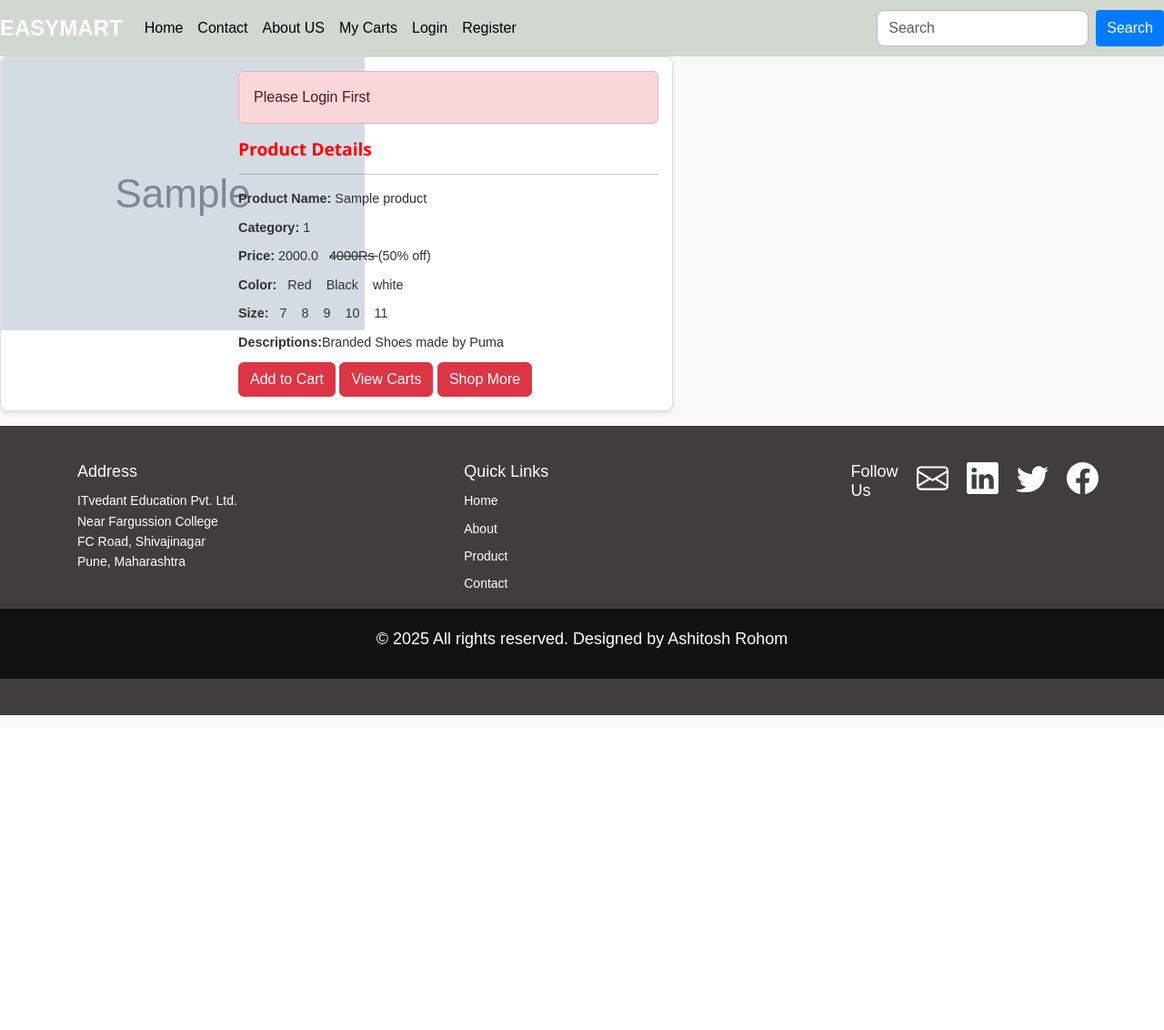
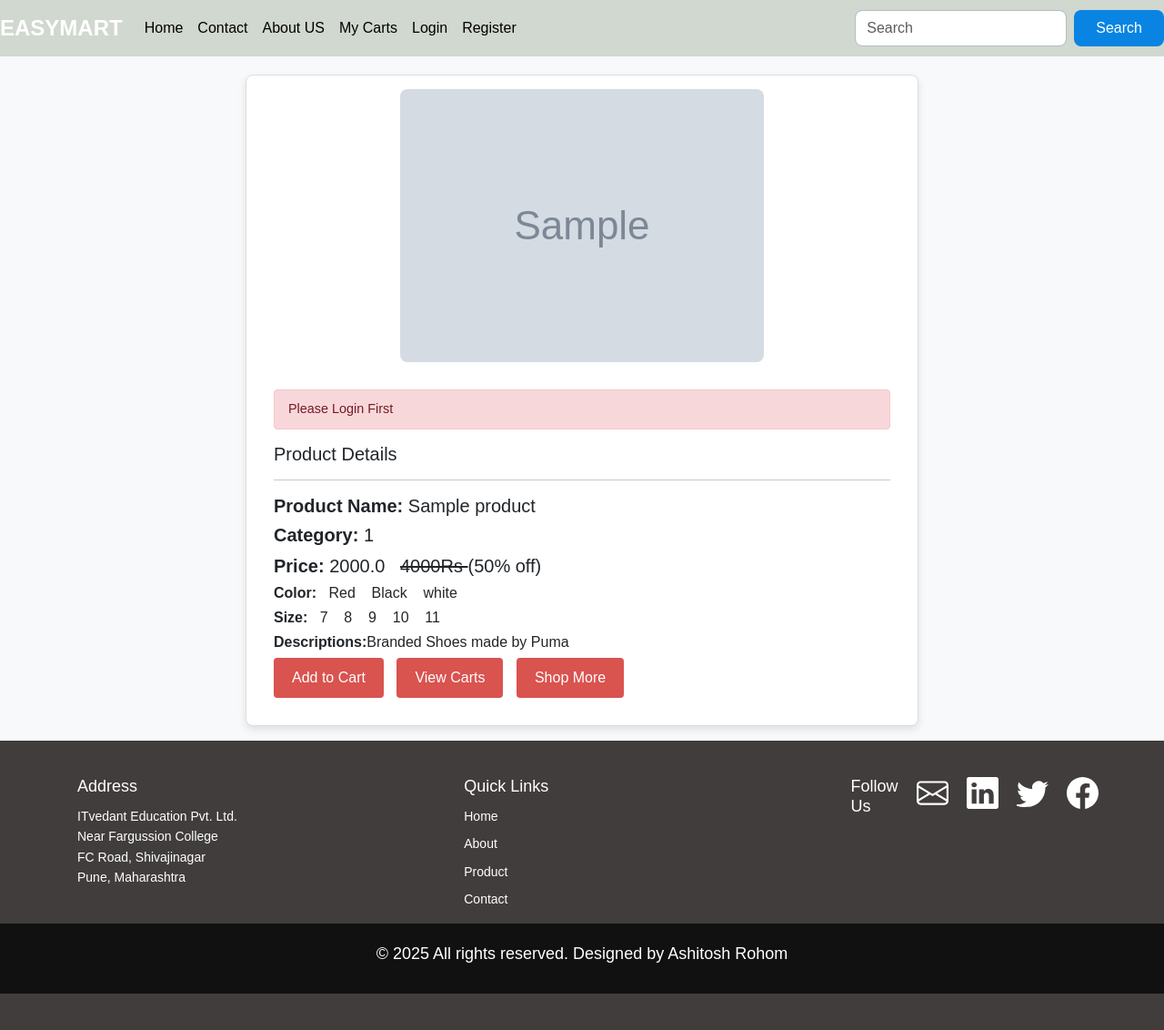
Before and after one commit to ashurohom/E-Commerce-Website, a Django app: page /addtocart/1/ in a window 1280 px wide. Shown: the whole page at 91% size. Before the commit the page ends 786 px from the top, so only its background shows below. Run offline with Django 5.2, Linux system fonts and the light colour scheme; tables that the repository leaves empty hold one stand-in row (values such as "Sample post"); grey boxes marked "Sample" are stand-in pictures; some libraries are stand-ins or nearby versions.

Commit message:
update product detias page

```diff
--- a/ecom/static/CSS/product.css
+++ b/ecom/static/CSS/product.css
@@ -5,92 +5,91 @@
     box-sizing: border-box;
 }
 
-/* Body Styling */
-body {
-    font-family: Arial, sans-serif;
-    background-color: #f9f9f9;
-    color: #333;
-    line-height: 1.6;
-}
-
 /* Card Container */
-.cards {
+.unique-style-3 {
     margin: 20px auto;
     border: 1px solid #ddd;
     border-radius: 8px;
     background-color: #fff;
     box-shadow: 0 4px 8px rgba(0, 0, 0, 0.1);
-    overflow: hidden;
-    max-width: 740px;
+    padding: 15px;
+    font-family: Arial, sans-serif;
 }
 
 /* Row Styling */
-.row {
+.unique-style-3 .row {
     display: flex;
     flex-wrap: wrap;
+    gap: 15px;
 }
 
 /* Image Column */
-.unique-style-4 img {
-    width: 100%;
-    height: auto;
-    object-fit: cover;
-    border-radius: 8px 0 0 8px;
+.unique-style-4 {
+    flex: 1 1 40%;
+    text-align: center;
 }
 
-/* Text Column */
+.unique-style-4 img {
+    max-width: 100%;
+    border-radius: 8px;
+    object-fit: cover;
+}
+
+/* Content Column */
 .unique-style-5 {
+    flex: 1 1 60%;
+}
+
+.unique-style-5 .card-body {
     padding: 15px;
-    display: flex;
-    flex-direction: column;
-    justify-content: space-between;
 }
 
 /* Card Title */
-.card-title {
+.unique-style-5 .card-title {
     font-size: 1.5rem;
     margin-bottom: 10px;
-    color: #d9534f; /* Bootstrap danger color */
+    color: #ff0000;
+    text-transform: uppercase;
 }
 
 /* Card Text */
-.card-text {
+.unique-style-5 .card-text {
     margin-bottom: 10px;
     font-size: 1rem;
-    color: #555;
+    color: #ff0000;
 }
 
 /* Buttons */
-#button {
+.unique-style-5 a button {
     background-color: #d9534f;
     border: none;
     padding: 10px 20px;
-    margin-right: 10px;
     color: #fff;
     border-radius: 4px;
     cursor: pointer;
     transition: background-color 0.3s;
+    margin-right: 10px;
 }
 
-#button:hover {
+.unique-style-5 a button:hover {
     background-color: #c9302c;
 }
 
 /* Alerts */
-.alert {
+.unique-style-5 .alert {
     padding: 10px 15px;
     border-radius: 4px;
     margin-bottom: 15px;
     font-size: 0.9rem;
 }
 
-.alert-danger {
+.unique-style-5 .alert-danger {
     background-color: #f8d7da;
     color: #721c24;
     border: 1px solid #f5c6cb;
 }
 
-.alert-success {
+.unique-style-5 .alert-success {
     background-color: #d4edda;
     color: #155724;
     border: 1px solid #c3e6cb;
@@ -98,30 +97,11 @@ body {
 
 /* Responsive Design */
 @media (max-width: 768px) {
-    .row {
+    .unique-style-3 .row {
         flex-direction: column;
     }
 
-    .unique-style-4 img {
-        border-radius: 8px 8px 0 0;
-    }
-
-    .unique-style-5 {
-        padding: 15px 10px;
-    }
-
-    #button {
-        width: 100%;
-        margin-bottom: 10px;
+    .unique-style-4, .unique-style-5 {
+        flex: 1 1 100%;
     }
 }
-
-@media (max-width: 576px) {
-    .card-title {
-        font-size: 1.2rem;
-    }
-
-    .card-text {
-        font-size: 0.9rem;
-    }
-}
--- a/ecom/template/base.html
+++ b/ecom/template/base.html
@@ -6,7 +6,7 @@
     <link rel="stylesheet" href="{% static 'CSS/header.css' %}">
     <link rel="stylesheet" href="{% static 'CSS/footer.css' %}">
     <link rel="stylesheet" href="{% static 'CSS/style.css' %}">
-    {% comment %} <link rel="stylesheet" href="{% static 'css/product.css'%}">   {% endcomment %}
+    <link rel="stylesheet" href="{% static 'css/product.css'%}">
 
 
 
--- a/ecom/template/product_details.html
+++ b/ecom/template/product_details.html
@@ -2,8 +2,13 @@
 {% load static %}
 
 
+{% block header %}
+<link rel="stylesheet" href="{% static 'css/product.css' %}">
+{% endblock header %}
+
+
+
 {% block main %}
-
 
 <div class="card mb-3 unique-style-3" style="max-width: 740px;"id="card">
     <div class="row g-0">
@@ -32,14 +37,14 @@
           {% endif %}
 
 
-          <h5 class="card-title">Product Details</h5><hr>
-          <p class="card-text"><b>Product Name: </b>{{i.pname}}</p>
-          <p class="card-text"><b>Category: </b>1</p>
-          <p class="card-text"><b>Price: </b>2000.0 &nbsp; <del>4000Rs </del>(50% off)</p>
-          <p class="card-text"><b>Color: </b>&nbsp;&nbsp;Red &nbsp;&nbsp; Black &nbsp;&nbsp; white </p>
-          <p class="card-text"><b>Size: </b>&nbsp;&nbsp;7 &nbsp;&nbsp; 8 &nbsp;&nbsp; 9 &nbsp;&nbsp; 10 &nbsp;&nbsp; 11 </p>
+          <h5 class="card-titles">Product Details</h5><hr>
+          <h5 class="card-texts"><b>Product Name: </b>{{i.pname}}</h5>
+          <h5 class="card-texts"><b>Category: </b>1</p>
+          <h5 class="card-texts"><b>Price: </b>2000.0 &nbsp; <del>4000Rs </del>(50% off)</h5>
+          <h6 class="card-texts"><b>Color: </b>&nbsp;&nbsp;Red &nbsp;&nbsp; Black &nbsp;&nbsp; white </h5>
+          <h6 class="card-texts"><b>Size: </b>&nbsp;&nbsp;7 &nbsp;&nbsp; 8 &nbsp;&nbsp; 9 &nbsp;&nbsp; 10 &nbsp;&nbsp; 11 </h5>
 
-          <p class="card-text"><b>Descriptions:</b>Branded Shoes made by Puma</p>
+          <h6 class="card-texts"><b>Descriptions:</b>Branded Shoes made by Puma</h6>
 
           <a href="/addtocart/{{i.id}}"><button type="button" class="btn btn-danger" id="button">Add to Cart</button></a>
           <a href="/cart"><button type="button" class="btn btn-danger" id="button">View Carts</button></a>
```
Also changed, not shown: ecom/template/index.html (+4 -3 lines).
